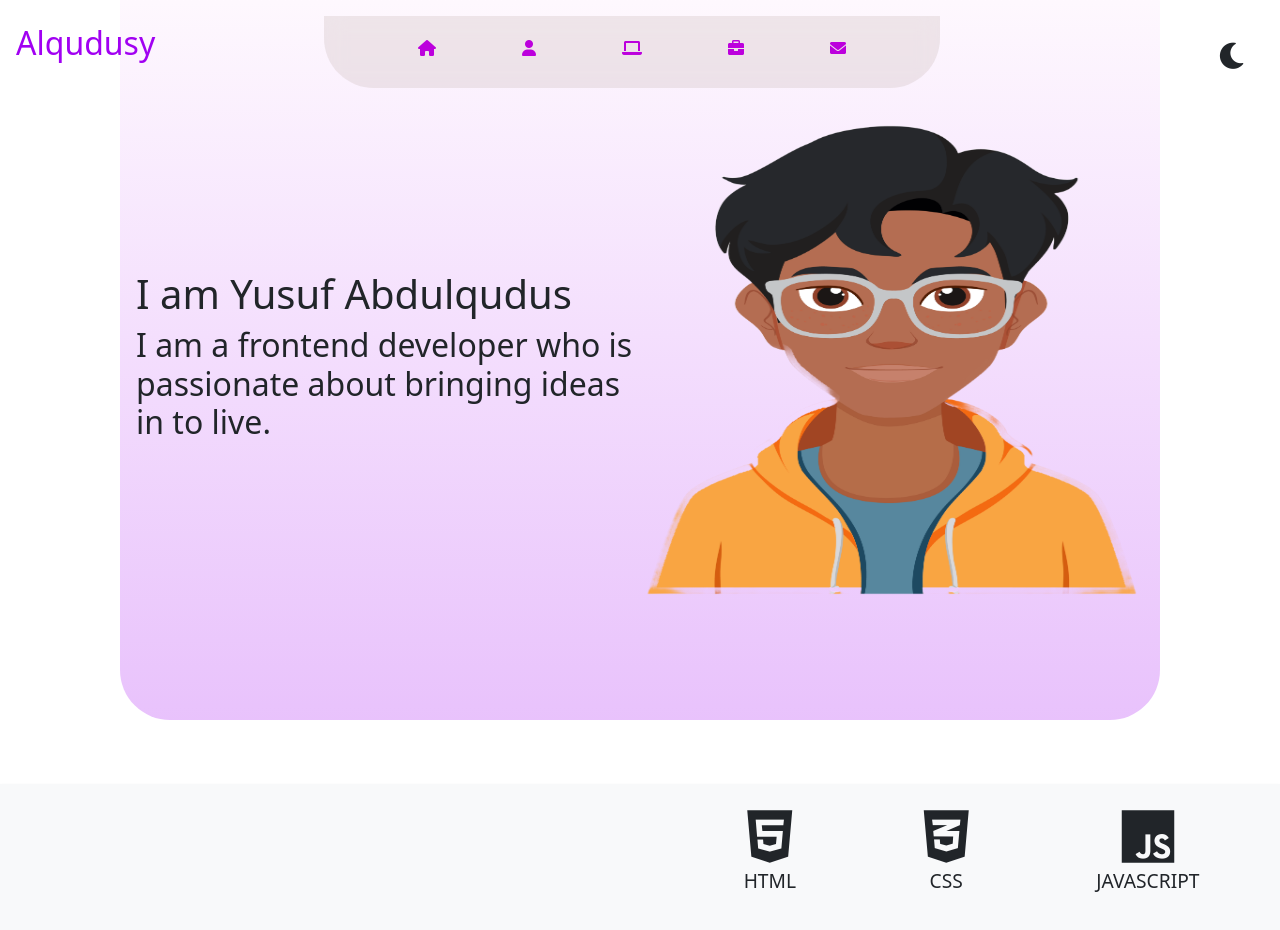
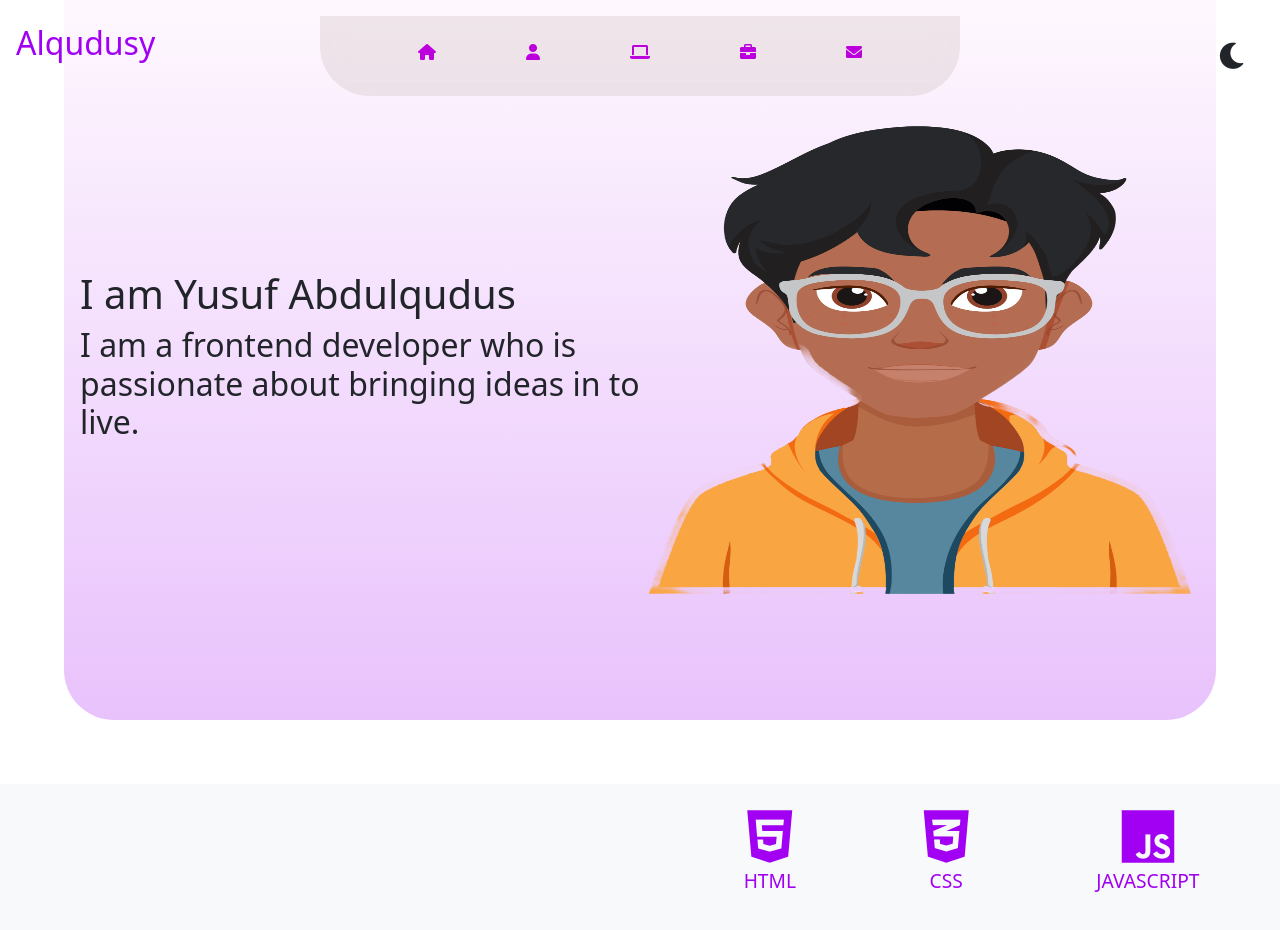
Before and after one commit to Alqudusy/portfolio, a plain HTML site: page index.html in a window 1280 px wide. Shown: the top 930 px of the page. Drawn offline with nearby package versions, Linux system fonts and the light colour scheme.

Commit message:
Third commit

```diff
--- a/styles.css
+++ b/styles.css
@@ -27,10 +27,12 @@ body {
     color: #A100F2;
 }
 #inner-nav {
+    position: fixed;
+    right: 25%;
     background-color: rgba(207, 194, 194, 0.342);
     width: 50%;
     backdrop-filter: blur(10px);
-    height: 90%;
+    height: 5rem;
     border-bottom-left-radius: 50px;
     border-bottom-right-radius: 50px;
     display: flex;
@@ -62,7 +64,7 @@ main {
     background-image: linear-gradient(180deg, rgba(253, 241, 253, 0.486), #a100f23d);
     border-bottom-left-radius: 50px;
     border-bottom-right-radius: 50px;
-    width: 65rem;
+    width: 90%;
     height: 45rem;
     transform: translateY(-7rem);
     display: flex;
@@ -82,6 +84,7 @@ main {
     background-color: #f8f9fa;
     padding: 15px 0;
     transform: translateY(-3rem);
+    color: #A100F2;
 }
 
 .marquee-content {
```
